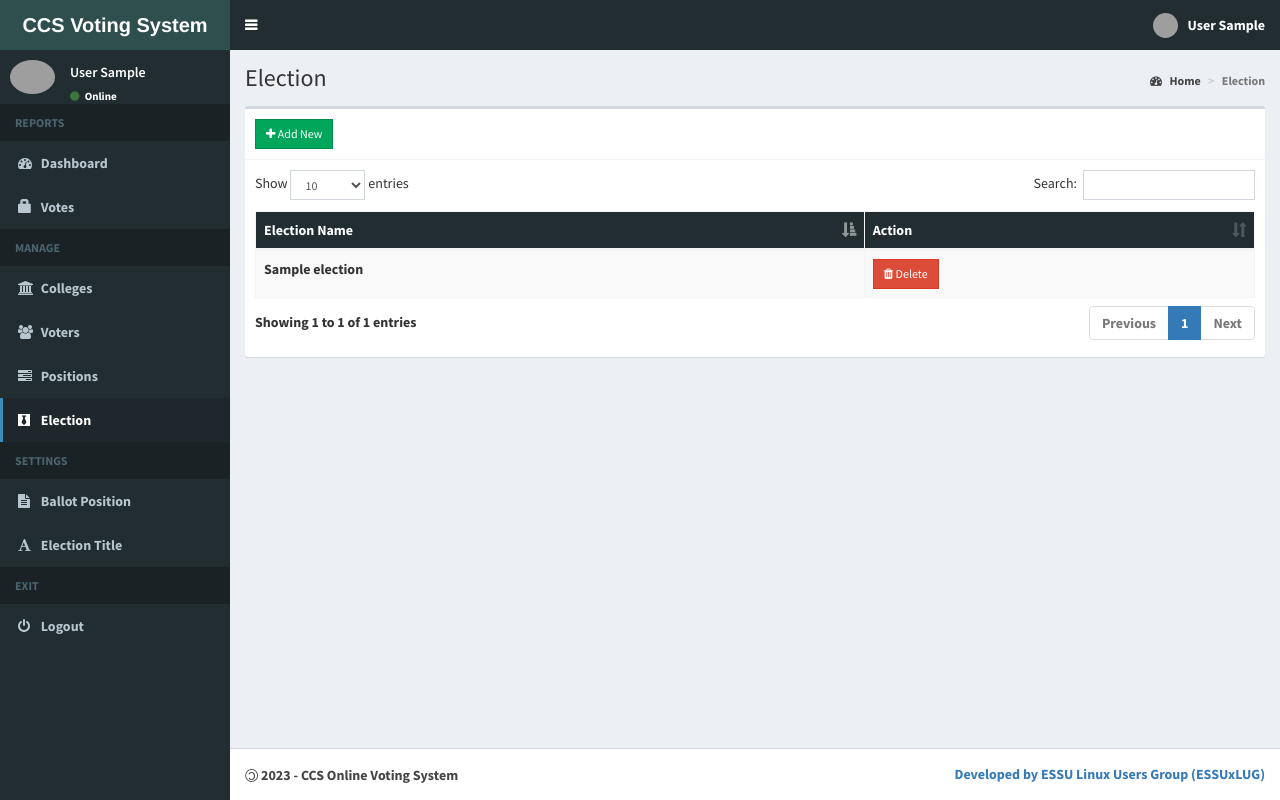
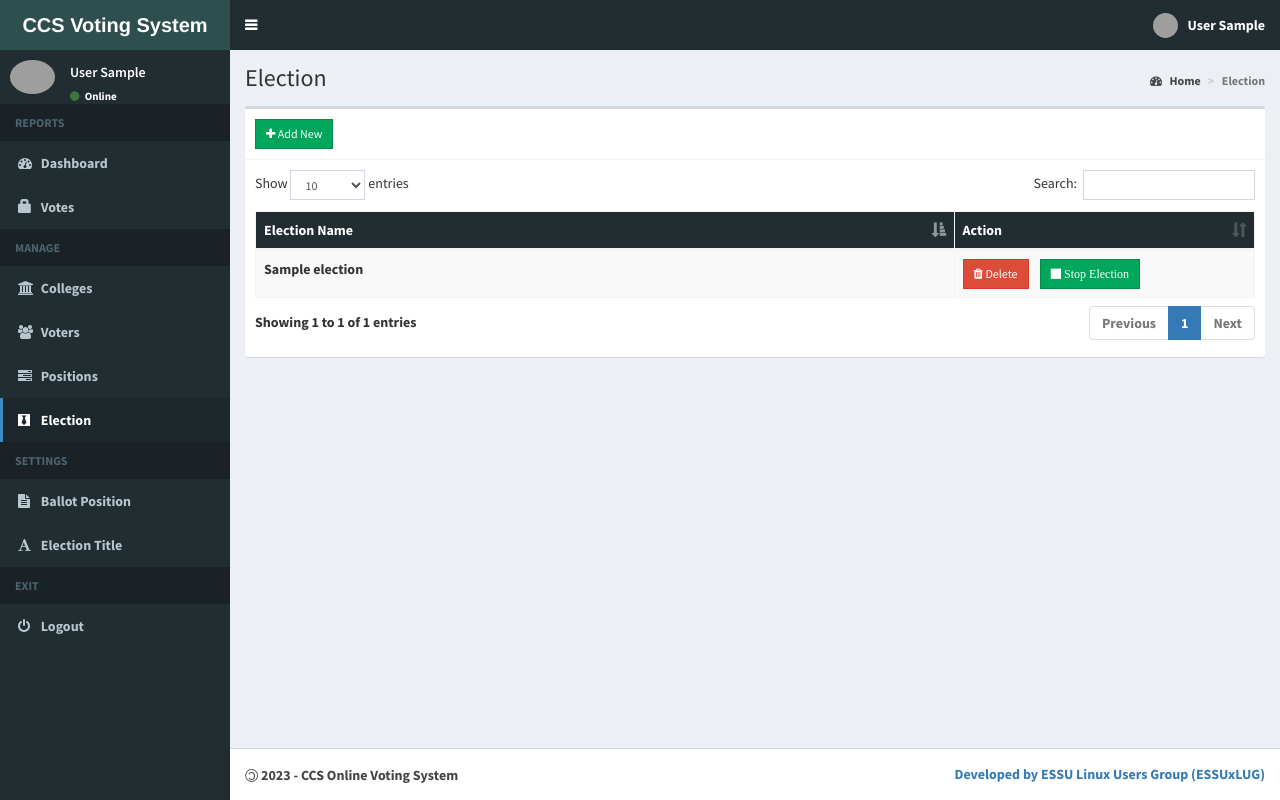
Before and after one commit to CSSO-Linux-User-Group-ESSU/School-Voting-System, a Django app: page /administrator/election/select in a window 1280 px wide. Run offline with Django 3.2, Linux system fonts and the light colour scheme; a user stored in the database is signed in; tables that the repository leaves empty hold one stand-in row (values such as "Sample post"); some libraries are stand-ins or nearby versions; grey boxes are pictures that could not be loaded.

Commit message:
Added modal for starting and stoping election

```diff
--- a/administrator/templates/admin/election.html
+++ b/administrator/templates/admin/election.html
@@ -12,7 +12,7 @@
           <table id="example1" class="table table-bordered table-hover table-striped">
             <thead style="background-color: #222D32; color:white;">
               <th>Election Name</th>
-              <th>Action</th>
+              <th style="width: 30%;">Action</th>
             </thead>
             <tbody>
              {% for elec in on_going %}
@@ -20,10 +20,16 @@
                 <td>
                   <form action="{% url 'viewCandidates' %}">
                     <button type="submit" class="election-button">{{ elec.title }}</button>
+                    <input type="hidden" name="id" id="id" value="{{elec.id}}">
                   </form>
                 </td>
                 <td>
-                  <button class='btn btn-danger btn-sm delete btn-flat' data-id='{{ elec.id }}'><i class='fa fa-trash'></i> Delete</button>
+                  <button class='btn btn-danger btn-sm delete btn-flat' data-id='{{ elec.id }}' style="margin-right: 3%;"><i class='fa fa-trash'></i> Delete</button>
+                  {% if elec.started == True %}
+                    <button class='btn btn-success btn-sm stop btn-flat' data-id='{{ elec.id }}'><i class="fa fa-stop"> Stop Election</i></button>
+                  {% else %}
+                    <button class='btn btn-success btn-sm start btn-flat' data-id='{{ elec.id }}'><i class="fa fa-play"> Start Elcetion</i></button>
+                  {% endif %}
                 </td>
               </tr>
               {% endfor %}
@@ -92,6 +98,57 @@
   </div>
 </div>
 
+<div class="modal fade" id="start">
+  <div class="modal-dialog">
+      <div class="modal-content">
+          <div class="modal-header">
+            <button type="button" class="close" data-dismiss="modal" aria-label="Close">
+                <span aria-hidden="true">&times;</span></button>
+            <h4 class="modal-title"><b>Starting...</b></h4>
+          </div>
+          <div class="modal-body">
+            <form class="form-horizontal" method="POST" action="{% url 'startElection' %}">
+              {% csrf_token %}
+              <input type="hidden" class="start_id" name="start_id" id="start_id">
+              <div class="text-center">
+                  <h2 class="bold fullname"> Start Election?</h2>
+              </div>
+          </div>
+          <div class="modal-footer">
+            <button type="button" class="btn btn-default btn-flat pull-left" data-dismiss="modal"><i class="fa fa-close"></i> Close</button>
+            <button type="submit" class='btn btn-success btn-sm start btn-flat' name="start"><i class="fa fa-check"></i> Start</button>
+          </div>
+          </form>
+      </div>
+  </div>
+</div>
+
+<div class="modal fade" id="stop">
+  <div class="modal-dialog">
+      <div class="modal-content">
+          <div class="modal-header">
+            <button type="button" class="close" data-dismiss="modal" aria-label="Close">
+                <span aria-hidden="true">&times;</span></button>
+            <h4 class="modal-title"><b>Stopping...</b></h4>
+          </div>
+          <div class="modal-body">
+            <form class="form-horizontal" method="POST" action="{% url 'stopElection' %}">
+              {% csrf_token %}
+              <input type="hidden" class="stop_id" name="stop_id" id="stop_id">
+              <div class="text-center">
+                  <h2 class="bold fullname"> Are sure to stop this election?</h2>
+              </div>
+          </div>
+          <div class="modal-footer">
+            <button type="button" class="btn btn-default btn-flat pull-left" data-dismiss="modal"><i class="fa fa-close"></i> Close</button>
+            <button type="submit" class='btn btn-success btn-sm start btn-flat' name="start"><i class="fa fa-check"></i> Yes</button>
+          </div>
+          </form>
+      </div>
+  </div>
+</div>
+
+
 {% endblock modal %}
 
 {% block custom_js %}
@@ -104,9 +161,45 @@
           var id = $(this).data('id');
           getRow(id)
       });
+  });
+
+  <!--Di ko aram kay ano di in nadara-->
+  //$(function () {
+  //  $(document).on('click', '.start', function(e) {
+  //    var elecid = $(this).data('id')
+  //    console.log(elecid)
+  //    document.getElementById("start_id").setAttribute('value', elecid)
+  //    $('#start').modal('show')
+  //  })
+  //})
+
+  $(function () {
+    $(document).on('click', '.start', function(e) {
+      var elecid = $(this).data('id');
+      console.log("elecid:", elecid);
+      if (elecid !== undefined) {
+        $('#start_id').val(elecid);
+        $('#start').modal('show');
+      } else {
+        console.log("elecid is undefined.");
+      }
+    });
+  });
+
+  $(function () {
+    $(document).on('click', '.stop', function(e) {
+      var elecid = $(this).data('id');
+      console.log("elecid:", elecid);
+      if (elecid !== undefined) {
+        $('#stop_id').val(elecid);
+        $('#stop').modal('show');
+      } else {
+        console.log("elecid is undefined.");
+      }
+    });
+  });
 
 
-  });
 
   function getRow(id) {
       $.ajax({
```
